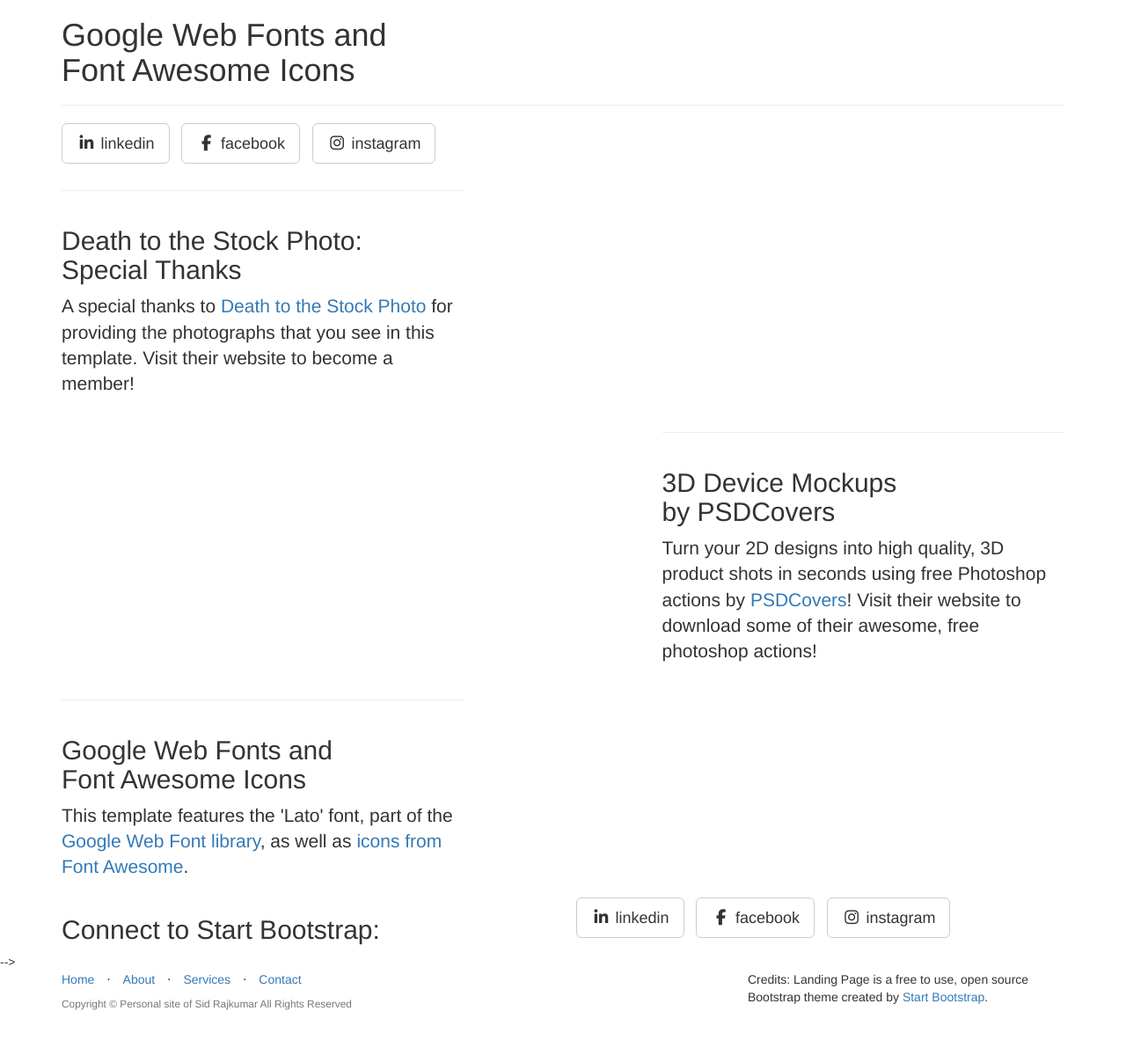
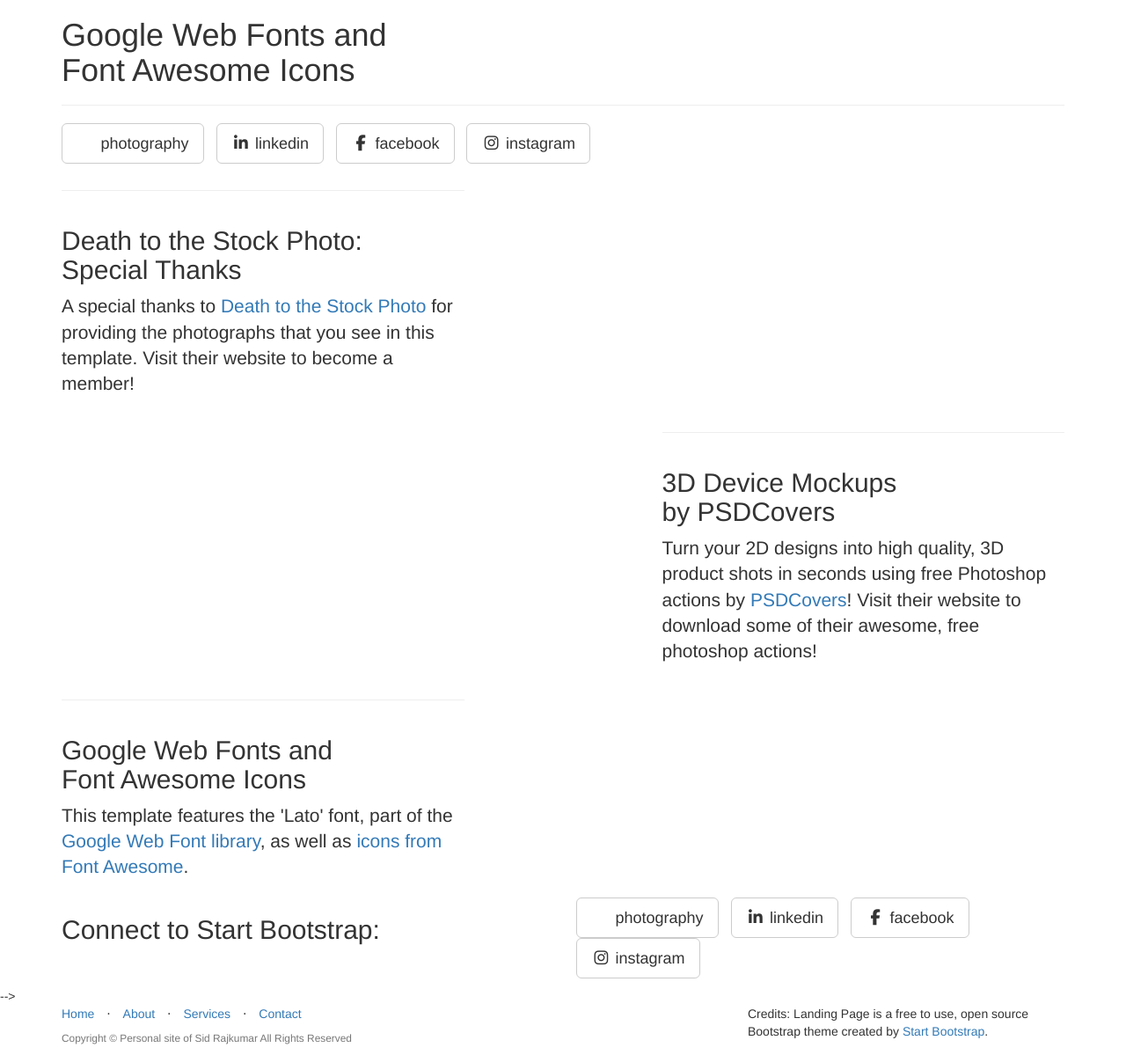
Before and after one commit to sid202/sid202.github.io, a Jekyll site: the page built from _posts/2014-09-23-services-3.markdown, in a window 1280 px wide. Shown: the whole page at 88% size. Built offline with Jekyll 4.4.1, drawn with Linux system fonts in a browser that asks for light colours; nearby versions of some CDN libraries; library files that are not in the unit come from our copies; before the commit the page ends 1160 px from its top, so only the background shows below that.

Commit message:
photography

```diff
--- a/_config.yml
+++ b/_config.yml
@@ -27,6 +27,9 @@
 #    url: https://twitter.com/SBootstrap
 #  - title: github
 #    url: https://github.com/IronSummitMedia/startbootstrap
+
+  - title: photography
+    url: photography.siddhaarth.com
   - title: linkedin
     url: https://www.linkedin.com/in/siddhaarth22
   - title: facebook
```
